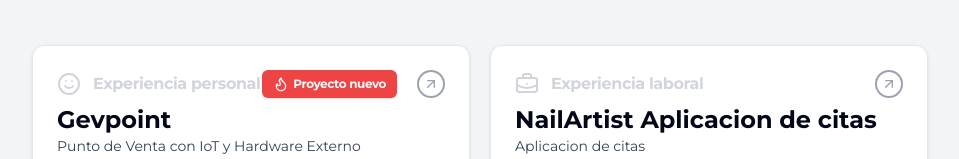
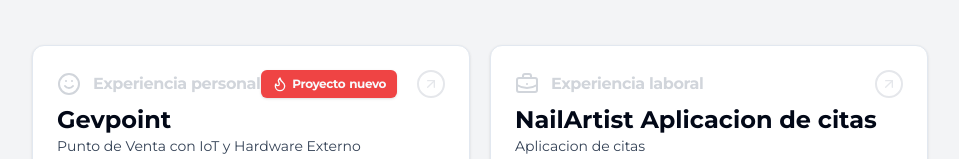
Before and after one commit to leyv4a/geverel-nextpage, a Next.js app: page /leyv4a in a window 1280 px wide. Shown: the part 641-800 px from the top of the page, without its empty margins (160-1119 px from the left). Built offline with nearby package versions, Linux system fonts and the light colour scheme; a web font is replaced by a local one.

Commit message:
change: change footer emoji to svg

```diff
--- a/src/app/leyv4a/page.tsx
+++ b/src/app/leyv4a/page.tsx
@@ -250,7 +250,9 @@ export default function GabrielLeyva() {
               {/* <p className="md:block hidden">Made with ❤️ and Next.js.</p> */}
               {/* <p className="md:block hidden">Made with &#129293; and Next.js.</p> */} {/* White heart */}
               {/* <p className="md:block hidden">Made with &#128150; and Next.js.</p> */} {/* Sparkling heart */}
-              <p className="md:block hidden">Made with &#128420; and Next.js.</p> {/* Black heart */}
+              {/* <p className="md:block hidden">Made with &#128420; and Next.js.</p>  */}{/* Black heart */}
+               <p className="md:flex items-center hidden">Made with <span className="mx-1 "><HeartIconSvg/></span> and Next.js.</p> {/* Black heart */}
+
             </div>
             <div className="w-1/2 flex  flex-col text-right text-gray-400 font-medium">
               <div className="flex justify-end">
@@ -337,11 +339,11 @@ function ProjectCard({
           <div className="flex gap-5">
             {isLatest ? (
               <Badge
-                className="hover:bg- cursor-default"
+                className="hover:bg- cursor-default "
                 variant={"destructive"}
               >
                 <Flame className="size-4 me-1" />
-                Proyecto nuevo
+                <span className="hidden md:block me-1">Proyecto</span> <span className="uppercase md:lowercase">n</span>uevo
               </Badge>
             ) : (
               ""
@@ -355,7 +357,7 @@ function ProjectCard({
                 <ArrowUpRight className="size-4" />
               </Link>
             ) : (
-              <div className="flex items-center border-gray-400 transition-all ease-in text-gray-400 border-2 p-1 rounded-full cursor-pointer">
+              <div className="flex items-center border-gray-200 transition-all ease-in text-gray-200 border-2 p-1 rounded-full cursor-pointer">
                 <ArrowUpRight className="size-4" />
               </div>
             )}
@@ -443,3 +445,110 @@ function PlaceCard({
     </>
   );
 }
+
+
+const HeartIconSvg = () => (
+  // <svg
+  //   height="15px"
+  //   width="15px"
+  //   version="1.1"
+  //   id="_x32_"
+  //   xmlns="http://www.w3.org/2000/svg"
+  //   xmlnsXlink="http://www.w3.org/1999/xlink"
+  //   viewBox="0 0 512 512"
+  //   xmlSpace="preserve"
+  //   fill="#9ca3af"
+  // >
+  //   <g id="SVGRepo_bgCarrier" strokeWidth="0"></g>
+  //   <g
+  //     id="SVGRepo_tracerCarrier"
+  //     strokeLinecap="round"
+  //     strokeLinejoin="round"
+  //   ></g>
+  //   <g id="SVGRepo_iconCarrier">
+  //     <style type="text/css">
+  //       {`.st0{fill:#9ca3af;}`}
+  //     </style>
+  //     <g>
+  //       <path
+  //         className="st0"
+  //         d="M435.924,97.105c-4.452-7.72-10.798-14.374-16.971-18.044c-4.12-2.479-7.996-3.6-11.311-3.6
+  //         c-2.652,0.016-5.036,0.615-7.743,2.242c-40.553,24.793-74.005,55.727-98.546,90.127c-24.557,34.392-40.217,72.217-45.427,110.918
+  //         c-0.813,5.992-6.322,10.183-12.306,9.378c-5.999-0.797-10.19-6.307-9.393-12.298c5.739-42.593,22.915-83.734,49.302-120.722
+  //         c13.79-19.292,30.105-37.462,48.623-54.149c-6.882-14.019-3.631-28.504,3.363-41.875c3.67-7.017,7.562-13.442,10.285-19.844
+  //         c-0.118-0.323-0.402-0.868-0.892-1.562c-1.042-1.5-3.039-3.561-5.636-5.581c-5.21-4.088-12.787-8.059-19.568-10.332
+  //         c-4.492-1.539-8.699-2.297-11.051-2.258l-0.671,0.008c-0.379,0.718-0.828,1.594-1.318,2.589c-1.002,2.044-2.233,4.586-3.623,7.324
+  //         c-2.85,5.487-6.338,11.801-11.162,17.413c-3.228,3.726-7.12,7.286-12.353,9.614c-2.96,1.318-6.402,2.163-9.985,2.139
+  //         c-18.456,0.079-27.627-17.192-29.798-33.089c-0.378-2.826-0.544-5.289-0.544-7.396c0-0.656,0-1.232,0-1.752
+  //         c0.008-1.76-0.087-2.66-0.158-2.936c-0.102-0.293,0.016-0.158-0.386-0.734c-0.285-0.379-0.861-1.01-1.903-1.871
+  //         c-1.279-1.105-3.994-2.478-7.672-3.362c-3.655-0.9-8.186-1.373-12.843-1.366c-4.184,0-8.477,0.364-12.361,1.018
+  //         c-21.391,3.544-17.057,17.113-17.057,34.708c0,4.278-0.174,9.108-0.727,14.516c-0.592,6.165-2.162,11.911-4.451,17.208
+  //         c-2.274,5.288-5.257,10.087-8.659,14.563c-6.797,8.936-15.18,16.593-24.099,24.676c-17.855,16.141-38.014,33.831-54.386,63.408
+  //         c-38.851,70.306-31.329,152.912,8.865,220.747c22.772,38.536,55.111,72.525,92.44,93.254C220.729,504.012,247.772,512,276.054,512
+  //         c11.706,0,23.649-1.366,35.79-4.294c12.795-3.52,26.064-11.398,38.685-23.104c12.684-11.722,24.663-27.201,34.908-45.292
+  //         c20.523-36.184,34.021-82.778,33.974-130.313c0-36.641-7.949-73.763-26.491-107.674c-2.534,2.85-4.957,5.81-7.23,8.904
+  //         c-5.825,7.948-10.728,16.734-14.256,26.814c-2.004,5.714-8.252,8.722-13.952,6.71c-5.706-1.989-8.706-8.225-6.709-13.94
+  //         c4.294-12.322,10.324-23.097,17.282-32.545c6.955-9.456,14.816-17.618,22.868-24.864c16.095-14.484,32.971-25.527,45.222-35.662
+  //         c2.463-2.06,4.057-4.294,5.193-6.93c1.106-2.644,1.689-5.746,1.689-9.259C443.091,113.46,440.47,104.809,435.924,97.105z"
+  //       ></path>
+  //       <polygon className="st0" points="262.075,0.048 262.059,0 262.067,0.032 "></polygon>
+  //       <path
+  //         className="st0"
+  //         d="M90.843,74.412c2.43,4.933,5.098,10.696,7.601,17.026c3.717,9.378,7.119,19.962,8.659,31.006
+  //         c6.748-7.168,13.426-13.49,19.678-19.174c8.628-7.862,16.387-14.658,22.458-21.068c-2.731-2.526-5.037-5.352-7.223-8.422
+  //         c-5.06-7.151-9.519-15.605-13.766-23.325c-2.518-4.626-4.934-8.904-7.128-12.33c-0.663-0.189-1.839-0.394-3.394-0.386
+  //         c-2.439-0.008-5.715,0.481-9.401,1.76c-3.678,1.279-7.767,3.355-11.966,6.512c-5.352,4.002-8.407,7.507-10.025,10.08
+  //         c-1.594,2.597-1.807,4.168-1.815,5.067c0,0.726,0.142,1.137,0.316,1.484C86.257,65.413,88.427,69.502,90.843,74.412z"
+  //       ></path>
+  //       <polygon className="st0" points="443.012,64 442.87,63.874 442.886,63.898 "></polygon>
+  //     </g>
+  //   </g>
+  // </svg>
+//   <svg
+//   width="20px"
+//   height="20px"
+//   viewBox="0 0 36 36"
+//   xmlns="http://www.w3.org/2000/svg"
+//   xmlnsXlink="http://www.w3.org/1999/xlink"
+//   aria-hidden="true"
+//   role="img"
+//   preserveAspectRatio="xMidYMid meet"
+//   fill=""
+//   stroke=""
+// >
+//   <g id="SVGRepo_bgCarrier" strokeWidth="0"></g>
+//   <g id="SVGRepo_tracerCarrier" strokeLinecap="round" strokeLinejoin="round"></g>
+//   <g id="SVGRepo_iconCarrier">
+//     <path
+//       fill="#9ca3af"
+//       d="M33.629 16.565l-.092 1.608l-.041.814c-.02.265-.092.529-.142.794l-.285 1.598c-.153.519-.326 1.028-.499 1.547c-.743 2.025-1.791 4.029-3.246 5.698a23.476 23.476 0 0 1-5.006 4.396c-1.903 1.221-3.867 2.167-6.126 2.859l-.385.121l-.427-.142c-1.526-.499-2.798-1.099-4.101-1.832c-1.272-.722-2.503-1.536-3.612-2.524l-.835-.732l-.784-.794c-.529-.519-.987-1.109-1.455-1.689a20.511 20.511 0 0 1-2.3-3.826c-.611-1.353-1.109-2.768-1.404-4.213c-.071-.366-.183-.722-.224-1.089l-.132-1.089c-.071-.733-.193-1.435-.153-2.279c.061-1.618.56-3.175 1.313-4.508a14.016 14.016 0 0 1 2.849-3.48l3.46-3.053l-1.669 4.174c-.57 1.435-.845 3.134-.193 4.202c.315.529.885.814 1.587.824c.733 0 1.475-.203 1.872-.692c.407-.478.438-1.231.183-1.954c-.326-.753-.631-1.77-.59-2.696c0-.946.275-1.893.753-2.717c.488-.824 1.19-1.496 1.984-1.994l1.028-.641l-.285 1.19c-.295 1.221-.081 2.503.733 3.287c.804.784 2.076 1.058 3.103.794c1.028-.275 1.72-1.109 1.76-2.025c.081-.946-.417-2.015-1.058-3.002L16.932 0l3.887 1.628c1.089.448 2.167.956 3.185 1.669c1.007.712 2.004 1.608 2.686 2.788c.712 1.16 1.007 2.584.977 3.836c0 .315-.02.621-.041.926c-.041.305-.051.55-.122.936c-.122.682-.305 1.19-.458 1.709c-.315.997-.519 2.025-.295 2.564c.132.509 1.292.906 2.147.794c.916-.092 1.77-.733 2.371-1.577c.6-.855.916-1.923 1.079-2.981l.132-.834l.295.763c.549 1.383.864 2.859.854 4.344z"
+//     />
+//     <path
+//       fill="#9ca3af"
+//       d="M33.146 16.503c-.001-1.463.068-2.222-.507-3.52c-.393 3.824-3.228 5.144-5.792 4.23c-2.402-.857-.783-4.198-.664-5.793c.202-2.703-.01-5.796-5.919-8.369c2.455 3.903.284 6.327-1.993 6.475c-2.526.164-4.84-1.804-3.986-4.997c-2.765 1.693-2.846 4.543-1.993 6.386c.89 1.921-.036 3.518-2.206 3.695c-2.426.199-3.773-2.158-2.531-5.913c-2.151 2.104-3.676 4.837-3.449 7.805C5.142 30.035 17.841 33.93 17.841 33.93s15.319-3.757 15.305-17.427z"
+//     />
+//     <path
+//       fill="#ffffff"
+//       d="M30.935 19.489a7.234 7.234 0 0 0-7.233-7.234a7.22 7.22 0 0 0-5.878 3.027a7.22 7.22 0 0 0-5.877-3.027a7.234 7.234 0 0 0-7.234 7.234c0 .566.072 1.114.195 1.643c1.004 6.24 7.943 12.824 12.915 14.632c4.972-1.808 11.911-8.391 12.914-14.631a7.074 7.074 0 0 0 .198-1.644z"
+//     />
+//     <path
+//       fill="#9ca3af"
+//       d="M24.312 31.553s1.426-2.769 1.319-5.645c-.038-1.024-.327-2.019-.736-2.958c-.958-2.196-2.806-7.706 1.147-10.661c0 0-.755 1.269-.085 3.581c.265.915.761 1.741 1.35 2.49c1.36 1.732 4.219 6.501-.484 10.948l-2.511 2.245zm-7.659 3.728s-1.581-1.515-2.421-3.652c-.299-.761-.406-1.58-.406-2.398c-.001-1.911-.409-6.529-4.242-7.427c0 0 .957.687 1.205 2.591c.098.753-.001 1.516-.192 2.251c-.441 1.701-.972 5.909 3.886 7.659l2.17.976z"
+//     />
+//   </g>
+// </svg>
+<svg width="20px" height="20px" viewBox="0 0 24 24" version="1.1" xmlns="http://www.w3.org/2000/svg" fill="#9ca3af" stroke="#9ca3af">
+  <g id="SVGRepo_bgCarrier" stroke-width="0"></g>
+  <g id="SVGRepo_tracerCarrier" stroke-linecap="round" stroke-linejoin="round"></g>
+  <g id="SVGRepo_iconCarrier">
+    <title>Corazón</title>
+    <g id="shape" stroke="none" stroke-width="1" fill="none" fill-rule="evenodd">
+      <g id="heart" fill="#9ca3af">
+        <path d="M12,20 C9.79485241,19.5208288 3,15.7600002 3,9 C3,6.23857625 5.23857625,4 8,4 C9.63559896,4 11.0877712,4.7853431 12,5.99951255 C12.9122288,4.7853431 14.364401,4 16,4 C18.7614237,4 21,6.23857625 21,9 C21,15.7600002 14.2051476,19.5208288 12,20 Z" id="Shape"></path>
+      </g>
+    </g>
+  </g>
+</svg>
+
+
+);
```
